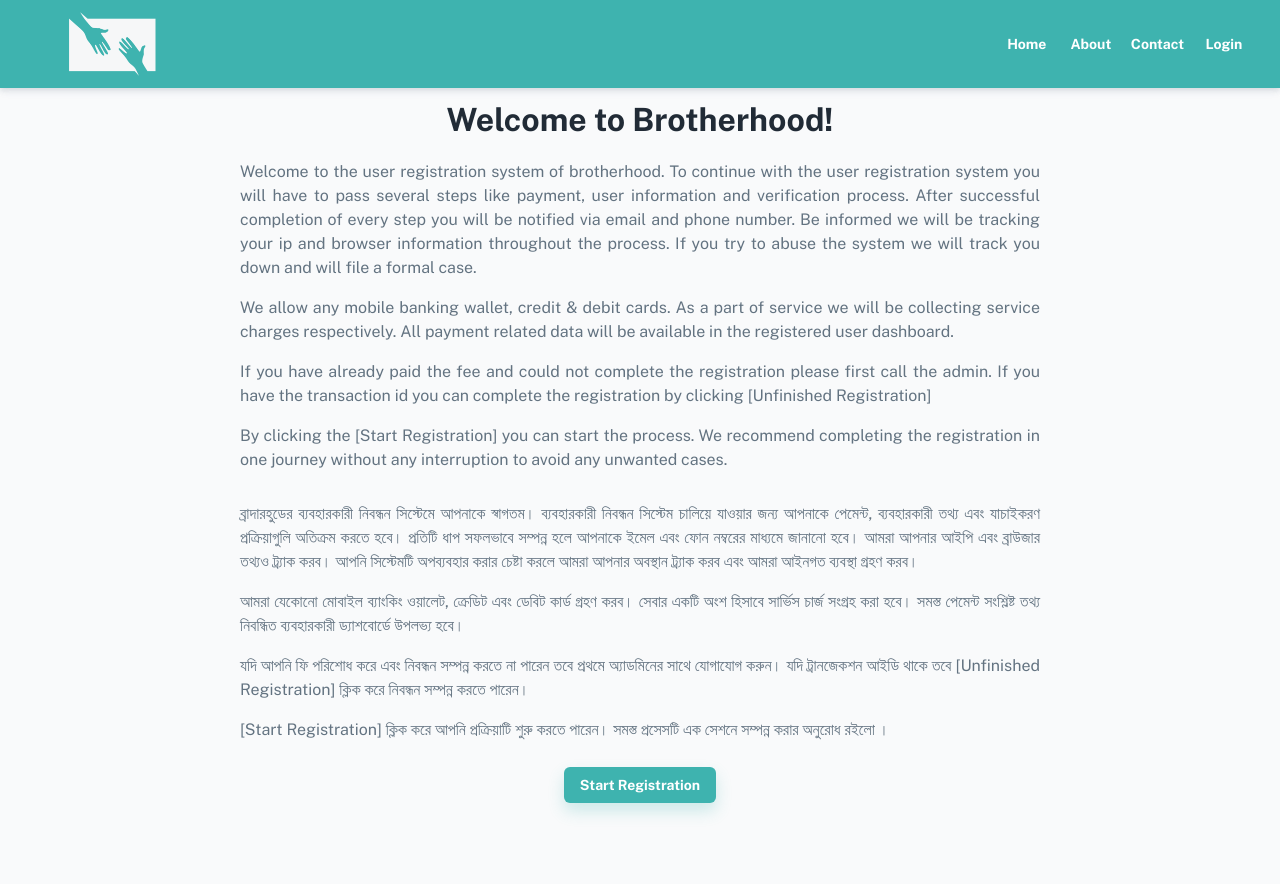
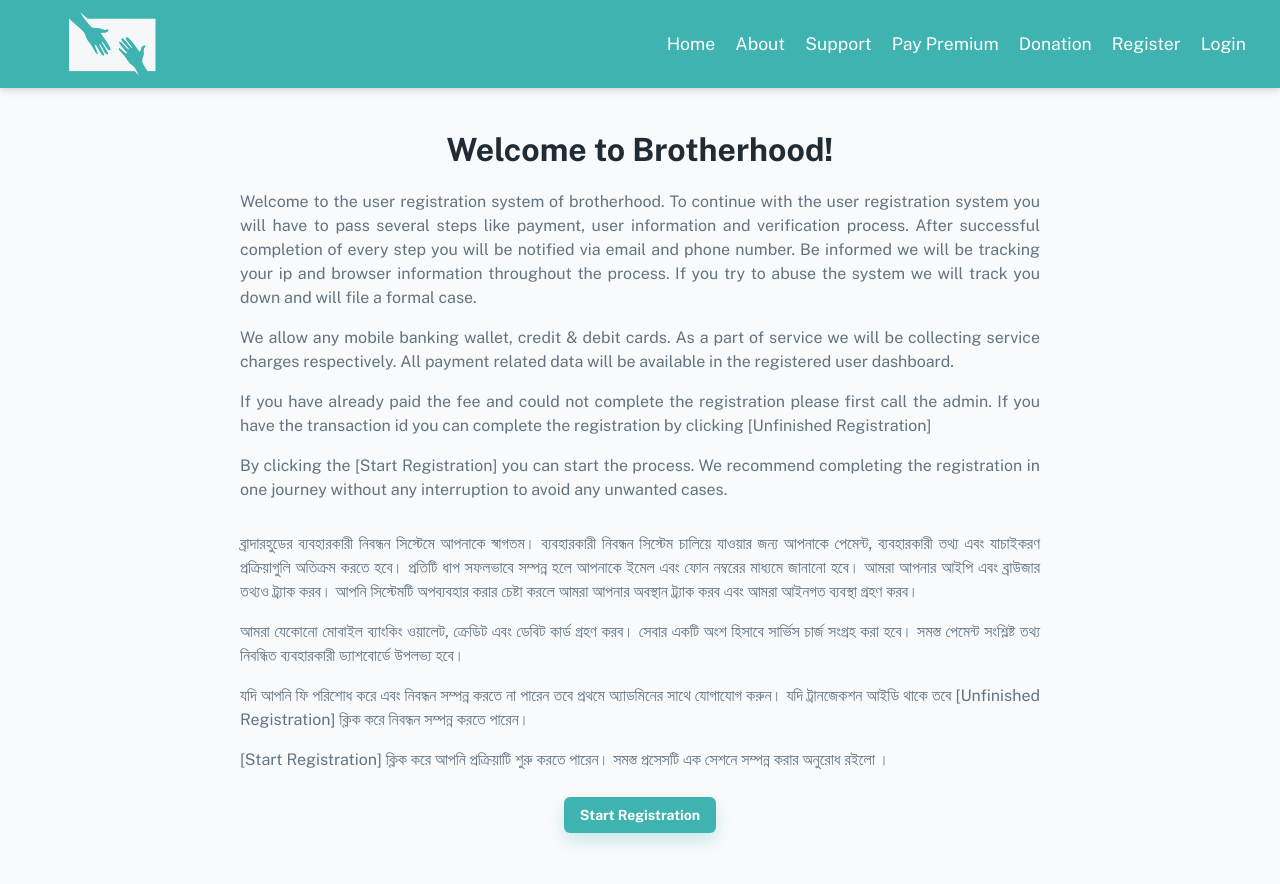
Before and after one commit to nazm0l/brotherhood, a React (Create React App) app: page /landing in a window 1280 px wide. Shown: the top 884 px of the page. Built offline with nearby package versions, Linux system fonts and the light colour scheme; a web font is replaced by a local one.

Commit message:
Forgot password designd and page added

```diff
--- a/src/components/appbar/AppBar.js
+++ b/src/components/appbar/AppBar.js
@@ -1,23 +1,33 @@
 import { useState } from 'react';
+import { Link } from 'react-router-dom';
 import PropTypes from 'prop-types';
-import AppBar from '@mui/material/AppBar';
-import Box from '@mui/material/Box';
-import CssBaseline from '@mui/material/CssBaseline';
-import Divider from '@mui/material/Divider';
-import Drawer from '@mui/material/Drawer';
-import IconButton from '@mui/material/IconButton';
-import List from '@mui/material/List';
-import ListItem from '@mui/material/ListItem';
-import ListItemButton from '@mui/material/ListItemButton';
-import ListItemText from '@mui/material/ListItemText';
+import {
+  AppBar,
+  Box,
+  CssBaseline,
+  Divider,
+  Drawer,
+  IconButton,
+  List,
+  ListItem,
+  ListItemButton,
+  ListItemText,
+  Toolbar,
+} from '@mui/material';
 import MenuIcon from '@mui/icons-material/Menu';
-import Toolbar from '@mui/material/Toolbar';
-import Typography from '@mui/material/Typography';
 import Button from '@mui/material/Button';
 import Logo from './blogo.png';
 
 const drawerWidth = 240;
-const navItems = ['Home', 'About', 'Contact', 'Login'];
+const navItems = [
+  { name: 'Home', link: '/' },
+  { name: 'About', link: '/about' },
+  { name: 'Support', link: '/support' },
+  { name: 'Pay Premium', link: '/pay-premium' },
+  { name: 'Donation', link: '/donation' },
+  { name: 'Register', link: '/register' },
+  { name: 'Login', link: '/login' },
+];
 
 function DrawerAppBar(props) {
   const { window } = props;
@@ -29,16 +39,26 @@ function DrawerAppBar(props) {
 
   const drawer = (
     <Box onClick={handleDrawerToggle} sx={{ textAlign: 'center' }}>
-      <Typography variant="h6" sx={{ my: 2 }}>
+      <Box sx={{ backgroundColor: '#3eb3af', display: 'grid', placeItems: 'center' }}>
         <img src={Logo} width="80px" alt="logo" />
-      </Typography>
+      </Box>
       <Divider />
       <List>
         {navItems.map((item) => (
           <ListItem key={item} disablePadding>
-            <ListItemButton sx={{ textAlign: 'center' }}>
-              <ListItemText primary={item} />
-            </ListItemButton>
+            <Link
+              style={{
+                fontSize: '1.2rem',
+                textDecoration: 'none',
+                padding: '10px',
+                color: '#3eb3af',
+                width: '100%',
+                textAlign: 'center',
+              }}
+              to={item.link}
+            >
+              <ListItemText sx={{ textAlign: 'center' }} primary={item.name} />
+            </Link>
           </ListItem>
         ))}
       </List>
@@ -66,9 +86,19 @@ function DrawerAppBar(props) {
           </Box>
           <Box sx={{ display: { xs: 'none', sm: 'block' } }}>
             {navItems.map((item) => (
-              <Button key={item} sx={{ color: '#fff' }}>
-                {item}
-              </Button>
+              <Link
+                to={item.link}
+                style={{
+                  fontSize: '1.1rem',
+                  textDecoration: 'none',
+                  padding: '10px',
+                  color: '#fff',
+                }}
+                key={item}
+                sx={{ color: '#fff' }}
+              >
+                {item.name}
+              </Link>
             ))}
           </Box>
         </Toolbar>
--- /dev/null
+++ b/src/pages/AboutPage.js
@@ -0,0 +1,37 @@
+import { Helmet } from 'react-helmet-async';
+import { Link as RouterLink } from 'react-router-dom';
+// @mui
+import { styled } from '@mui/material/styles';
+import { Button, Typography, Container, Box } from '@mui/material';
+
+// ----------------------------------------------------------------------
+
+const StyledContent = styled('div')(({ theme }) => ({
+  maxWidth: 800,
+  margin: 'auto',
+  minHeight: '100vh',
+  display: 'flex',
+  justifyContent: 'center',
+  flexDirection: 'column',
+  padding: theme.spacing(12, 0),
+}));
+
+// ----------------------------------------------------------------------
+
+export default function Page404() {
+  return (
+    <>
+      <Helmet>
+        <title> About | Brotherhood </title>
+      </Helmet>
+
+      <Container>
+        <StyledContent sx={{ textAlign: 'center', alignItems: 'center' }}>
+          <Typography variant="h3" paragraph>
+            Welcome to about page!
+          </Typography>
+        </StyledContent>
+      </Container>
+    </>
+  );
+}
--- /dev/null
+++ b/src/pages/DonationPage.js
@@ -0,0 +1,37 @@
+import { Helmet } from 'react-helmet-async';
+import { Link as RouterLink } from 'react-router-dom';
+// @mui
+import { styled } from '@mui/material/styles';
+import { Button, Typography, Container, Box } from '@mui/material';
+
+// ----------------------------------------------------------------------
+
+const StyledContent = styled('div')(({ theme }) => ({
+  maxWidth: 800,
+  margin: 'auto',
+  minHeight: '100vh',
+  display: 'flex',
+  justifyContent: 'center',
+  flexDirection: 'column',
+  padding: theme.spacing(12, 0),
+}));
+
+// ----------------------------------------------------------------------
+
+export default function Page404() {
+  return (
+    <>
+      <Helmet>
+        <title> Donation | Brotherhood </title>
+      </Helmet>
+
+      <Container>
+        <StyledContent sx={{ textAlign: 'center', alignItems: 'center' }}>
+          <Typography variant="h3" paragraph>
+            Welcome to donation page!
+          </Typography>
+        </StyledContent>
+      </Container>
+    </>
+  );
+}
--- /dev/null
+++ b/src/pages/PayPremiumPage.js
@@ -0,0 +1,37 @@
+import { Helmet } from 'react-helmet-async';
+import { Link as RouterLink } from 'react-router-dom';
+// @mui
+import { styled } from '@mui/material/styles';
+import { Button, Typography, Container, Box } from '@mui/material';
+
+// ----------------------------------------------------------------------
+
+const StyledContent = styled('div')(({ theme }) => ({
+  maxWidth: 800,
+  margin: 'auto',
+  minHeight: '100vh',
+  display: 'flex',
+  justifyContent: 'center',
+  flexDirection: 'column',
+  padding: theme.spacing(12, 0),
+}));
+
+// ----------------------------------------------------------------------
+
+export default function Page404() {
+  return (
+    <>
+      <Helmet>
+        <title> Pay Premium | Brotherhood </title>
+      </Helmet>
+
+      <Container>
+        <StyledContent sx={{ textAlign: 'center', alignItems: 'center' }}>
+          <Typography variant="h3" paragraph>
+            Welcome to pay premium!
+          </Typography>
+        </StyledContent>
+      </Container>
+    </>
+  );
+}
--- a/src/pages/PaymentPage.js
+++ b/src/pages/PaymentPage.js
@@ -77,7 +77,7 @@ export default function PaymentPage() {
         <Loading />
       ) : (
         <Container>
-          <StyledContent sx={{ textAlign: 'center', alignItems: 'center' }}>
+          <StyledContent sx={{ textAlign: 'center', alignItems: 'center', marginTop: { sm: '30px' } }}>
             <Typography variant="h3" paragraph>
               Welcome to Brotherhood!
             </Typography>
--- /dev/null
+++ b/src/pages/SupportPage.js
@@ -0,0 +1,37 @@
+import { Helmet } from 'react-helmet-async';
+import { Link as RouterLink } from 'react-router-dom';
+// @mui
+import { styled } from '@mui/material/styles';
+import { Button, Typography, Container, Box } from '@mui/material';
+
+// ----------------------------------------------------------------------
+
+const StyledContent = styled('div')(({ theme }) => ({
+  maxWidth: 800,
+  margin: 'auto',
+  minHeight: '100vh',
+  display: 'flex',
+  justifyContent: 'center',
+  flexDirection: 'column',
+  padding: theme.spacing(12, 0),
+}));
+
+// ----------------------------------------------------------------------
+
+export default function Page404() {
+  return (
+    <>
+      <Helmet>
+        <title> Support | Brotherhood </title>
+      </Helmet>
+
+      <Container>
+        <StyledContent sx={{ textAlign: 'center', alignItems: 'center' }}>
+          <Typography variant="h3" paragraph>
+            Welcome to Support!
+          </Typography>
+        </StyledContent>
+      </Container>
+    </>
+  );
+}
--- a/src/sections/auth/login/LoginForm.js
+++ b/src/sections/auth/login/LoginForm.js
@@ -1,8 +1,21 @@
 import { useState } from 'react';
 import { useNavigate } from 'react-router-dom';
 import { toast } from 'react-toastify';
+import { useForm } from 'react-hook-form';
 // @mui
-import { Link, Stack, IconButton, InputAdornment, TextField, Checkbox, Typography, Box } from '@mui/material';
+import {
+  Link,
+  Stack,
+  IconButton,
+  InputAdornment,
+  TextField,
+  Checkbox,
+  Typography,
+  Box,
+  Button,
+  Dialog,
+  DialogContent,
+} from '@mui/material';
 import { LoadingButton } from '@mui/lab';
 // components
 import Iconify from '../../../components/iconify';
@@ -15,10 +28,16 @@ export default function LoginForm() {
   const navigate = useNavigate();
 
   const [showPassword, setShowPassword] = useState(false);
+  const [open, setOpen] = useState(false);
   const [loading, setLoading] = useState(false);
   const { setAuth } = useAuth();
+  const {
+    handleSubmit,
+    register,
+    formState: { errors },
+  } = useForm();
 
-  const handleSubmit = async (e) => {
+  const handleLoginForm = async (e) => {
     e.preventDefault();
 
     const data = new FormData(e.currentTarget);
@@ -71,9 +90,21 @@ export default function LoginForm() {
     }
   };
 
+  const handleClickOpen = () => {
+    setOpen(true);
+  };
+
+  const handleClose = () => {
+    setOpen(false);
+  };
+
+  const onSubmit = async (data) => {
+    console.log(data);
+  };
+
   return (
     <>
-      <Box component="form" onSubmit={handleSubmit}>
+      <Box component="form" onSubmit={handleLoginForm}>
         <Stack spacing={3}>
           <TextField name="username" label="Username" />
 
@@ -98,7 +129,7 @@ export default function LoginForm() {
             <Checkbox name="remember" label="Remember me" />
             <Typography variant="body2">Remember me</Typography>
           </Stack>
-          <Link variant="subtitle2" underline="hover">
+          <Link variant="subtitle2" underline="hover" sx={{ cursor: 'pointer' }} onClick={handleClickOpen}>
             Forgot password?
           </Link>
         </Stack>
@@ -107,6 +138,43 @@ export default function LoginForm() {
           {loading ? 'Loading...' : 'Login'}
         </LoadingButton>
       </Box>
+
+      <Box>
+        <Dialog open={open} onClose={handleClose} component="form" onSubmit={handleSubmit(onSubmit)}>
+          <Stack spacing={2} sx={{ padding: '20px 40px 10px 40px' }}>
+            <Typography variant="h4" align="center" sx={{ color: 'text.dark' }}>
+              Forgot your password?
+            </Typography>
+            <Typography variant="body" align="justify" sx={{ color: 'text.secondary' }}>
+              Please enter your email to get the password via your email. Email field
+            </Typography>
+          </Stack>
+          <DialogContent sx={{ padding: '20px 40px 40px 40px' }}>
+            <Stack flexBasis={1} spacing={2}>
+              <TextField
+                name="email"
+                autoFocus
+                label="Your Email"
+                {...register('email', { required: 'Email is required' })}
+                error={Boolean(errors.email)}
+                helperText={errors.email?.message}
+              />
+            </Stack>
+            <Stack direction="row" marginTop="30px" justifyContent="flex-end" gap={3}>
+              <Button variant="contained" type="submit" sx={{ padding: { xs: '5px 30px', md: '8px 40px' } }}>
+                Get Password
+              </Button>
+              <Button
+                variant="contained"
+                onClick={handleClose}
+                sx={{ backgroundColor: '#CB4154', padding: { xs: '5px 30px', md: '8px 30px' } }}
+              >
+                Cancel
+              </Button>
+            </Stack>
+          </DialogContent>
+        </Dialog>
+      </Box>
     </>
   );
 }
```
Also changed, not shown: src/routes.js (+20 -0 lines).
